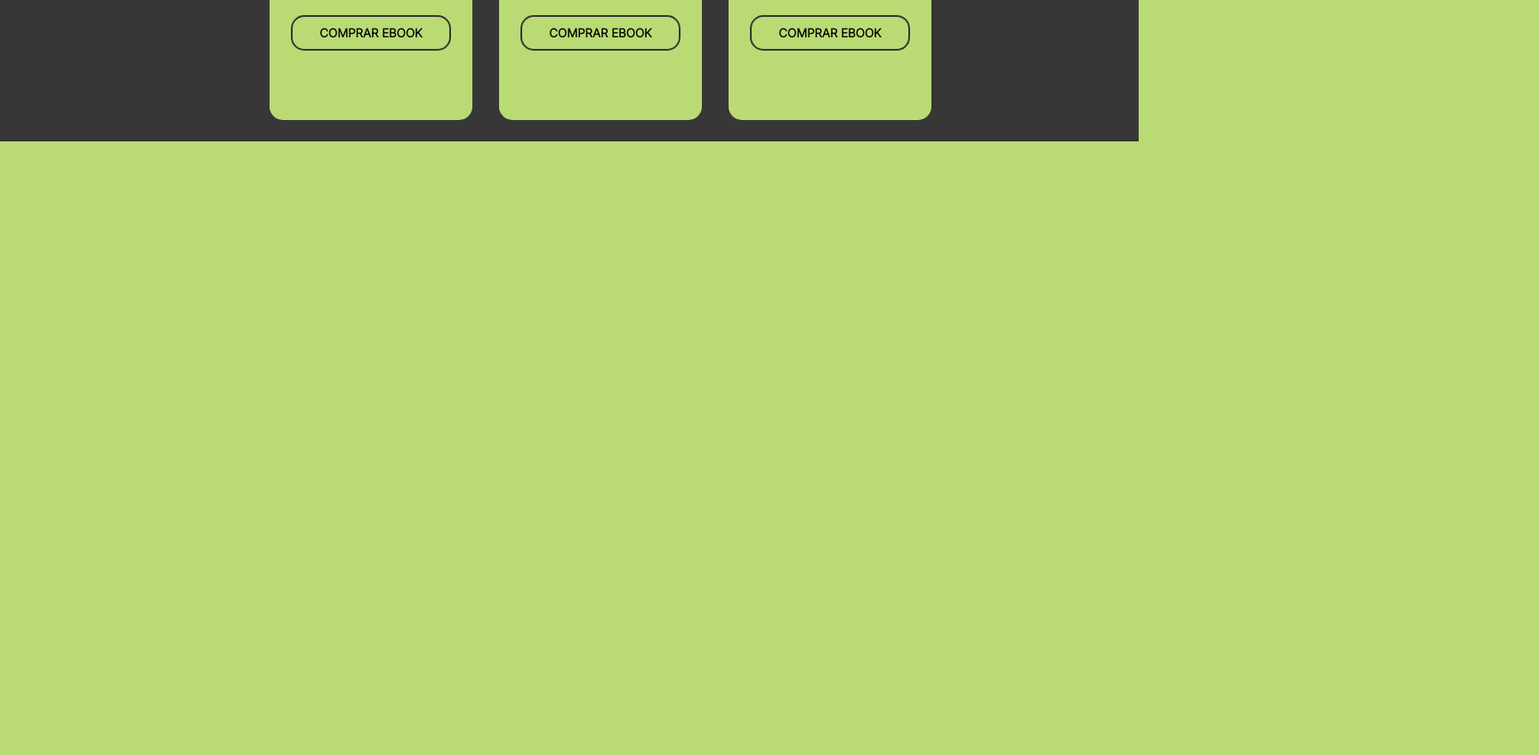
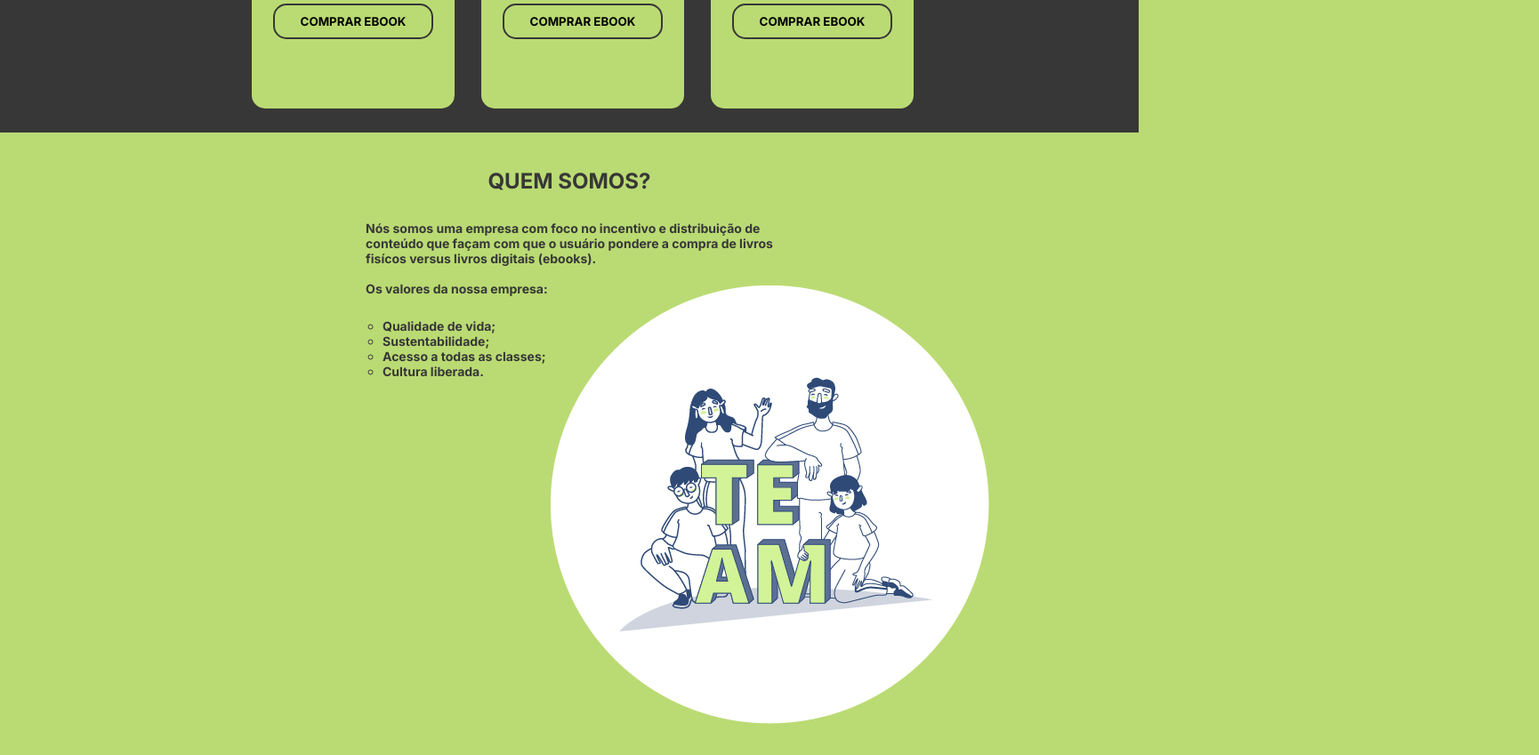
Before and after one commit to CamilaMBrito/landingpage, a plain HTML site: page index.html in a window 1280 px wide. Shown: the part 1401-2250 px from the top of the page at 89% size, 1730 px wide, since content can reach past the window. Before the commit the page ends 1560 px from the top, so only its background shows below. Drawn offline with Linux system fonts and the light colour scheme.

Commit message:
C3 - Criando a área de quem somos

```diff
--- a/CSS/style.css
+++ b/CSS/style.css
@@ -1,4 +1,4 @@
-@import url('https://fonts.googleapis.com/css2?family=Inter:wght@300&display=swap');
+@import url('https://fonts.googleapis.com/css2?family=Inter:wght@700&display=swap');
 
 *{
     margin: 0;
@@ -62,7 +62,7 @@ nav{
     width: 100vw;
     padding-top: 70px;
     flex-direction: column;
-    height: 490px;
+    max-height: 490px;
  }
 
 
@@ -151,6 +151,7 @@ nav{
     text-align: center;
     padding-top: 30px;
     font-family: 'Inter', sans-serif;
+    font-size: 14px;
 }
 
 .cards1{
@@ -158,7 +159,6 @@ nav{
     justify-content: center;
     align-items: center;
     padding-top: 50px;
-    padding: 40px;
     position: absolute;
     width: 100%;
     z-index: 5;
@@ -172,10 +172,7 @@ nav{
     align-items: center;
     position: absolute;
     width: 100%;
-    margin-left: 35px;
 }
-
-
 
 .cards img{
     border-radius: 5px;
@@ -200,7 +197,11 @@ section.card{
     font-size: 12px;
 }
 
-section.card:first-child{
+.cards1.card:first-child{
+    margin-left: 0;
+}
+
+.cards2.card:first-child{
     margin-left: 0;
 }
 
@@ -226,3 +227,49 @@ section.card:first-child{
     color: #BADB73;
     transition: 0.5s;
 }
+
+.team{
+    background-color: #BADB73;
+    height: 700px;
+}
+
+.texto{
+    display: flex;
+    justify-content: center;
+    align-items: center;
+    flex-direction: column;
+}
+.texto h2{
+    color: #373737;
+    text-transform: uppercase;
+    font-family: 'Inter', sans-serif;
+    font-weight: bold;
+    padding-top: 40px;
+    text-align: center;
+}
+
+.texto span{
+    padding-top: 30px;
+    font-family: 'Inter', sans-serif;
+    color: #373737;
+    font-size: 14px;
+}
+
+.texto ul{
+    padding-top: 25px;
+}
+
+.valores li{
+    margin-left: -210px;
+    list-style-type: circle;
+    font-family: 'Inter', sans-serif;
+    color: #373737;
+    font-size: 14px;
+}
+
+.image{
+    display: flex;
+    justify-content: center;
+    margin-right: -450px;
+    margin-top: -105px;
+}
--- a/index.html
+++ b/index.html
@@ -82,6 +82,27 @@
         </section>
         <section class="team">
             <a name="team"></a>
+            <section class="texto">
+                <h2>QUEM SOMOS?</h2>
+                <span>
+                    Nós somos uma empresa com foco no incentivo e distribuição de <br>
+                    conteúdo que façam com que o usuário pondere a compra de livros <br>
+                    fisícos versus livros digitais (ebooks).
+                    <br>
+                    <br>
+                    Os valores da nossa empresa:
+                </span>
+                    <ul class="valores">
+                        <li>Qualidade de vida;</li>
+                        <li>Sustentabilidade;</li>
+                        <li>Acesso a todas as classes;</li>
+                        <li>Cultura liberada.</li>
+                    </ul>
+            </section>
+            <section class="image">
+                <img src="./IMG/quemsomos.png">
+            </section>
+
         </section>
         <section class="contato">
             <a name="contato"></a>
```
